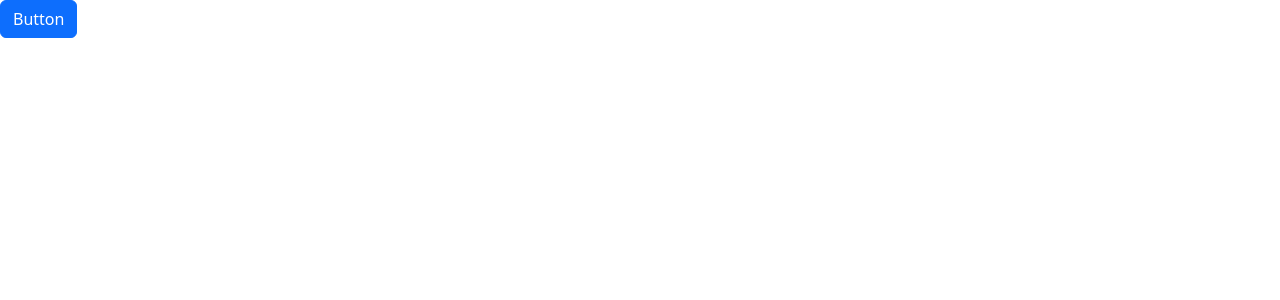
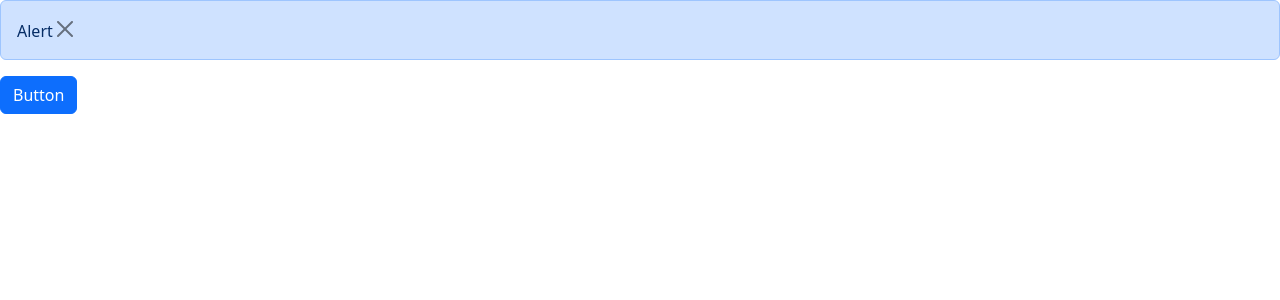
Before and after one commit to enlightwise/react-app, a React (Vite) app: page / in a window 1280 px wide. Both pictures are taken after a click on the button "Button". Shown: the top 300 px of the page. Built offline with nearby package versions, Linux system fonts and the light colour scheme.

Commit message:
showing alert

```diff
--- a/src/App.tsx
+++ b/src/App.tsx
@@ -1,9 +1,16 @@
+import { useState } from "react";
+import Alert from "./components/Alert";
 import Button from "./components/Button";
 
 function App() {
+  const [alertVisible, setAlertVisibility] = useState(false);
+
   return (
     <div>
-      <Button color="primary" onClick={() => console.log("Clicked")}>
+      {alertVisible && (
+        <Alert onClose={() => setAlertVisibility(false)}>Alert</Alert>
+      )}
+      <Button color="primary" onClick={() => setAlertVisibility(true)}>
         Button
       </Button>
     </div>
--- a/src/components/Alert.tsx
+++ b/src/components/Alert.tsx
@@ -2,10 +2,22 @@
 
 interface Props {
   children: ReactNode;
+  onClose: () => void;
 }
 
-const Alert = ({ children }: Props) => {
-  return <div className="alert alert-primary">{children}</div>;
+const Alert = ({ children, onClose }: Props) => {
+  return (
+    <div className="alert alert-primary alert-dismissable">
+      {children}
+      <button
+        type="button"
+        className="btn-close"
+        onClick={onClose}
+        data-bs-dismiss="alert"
+        aria-label="Close"
+      ></button>
+    </div>
+  );
 };
 
 export default Alert;
```
